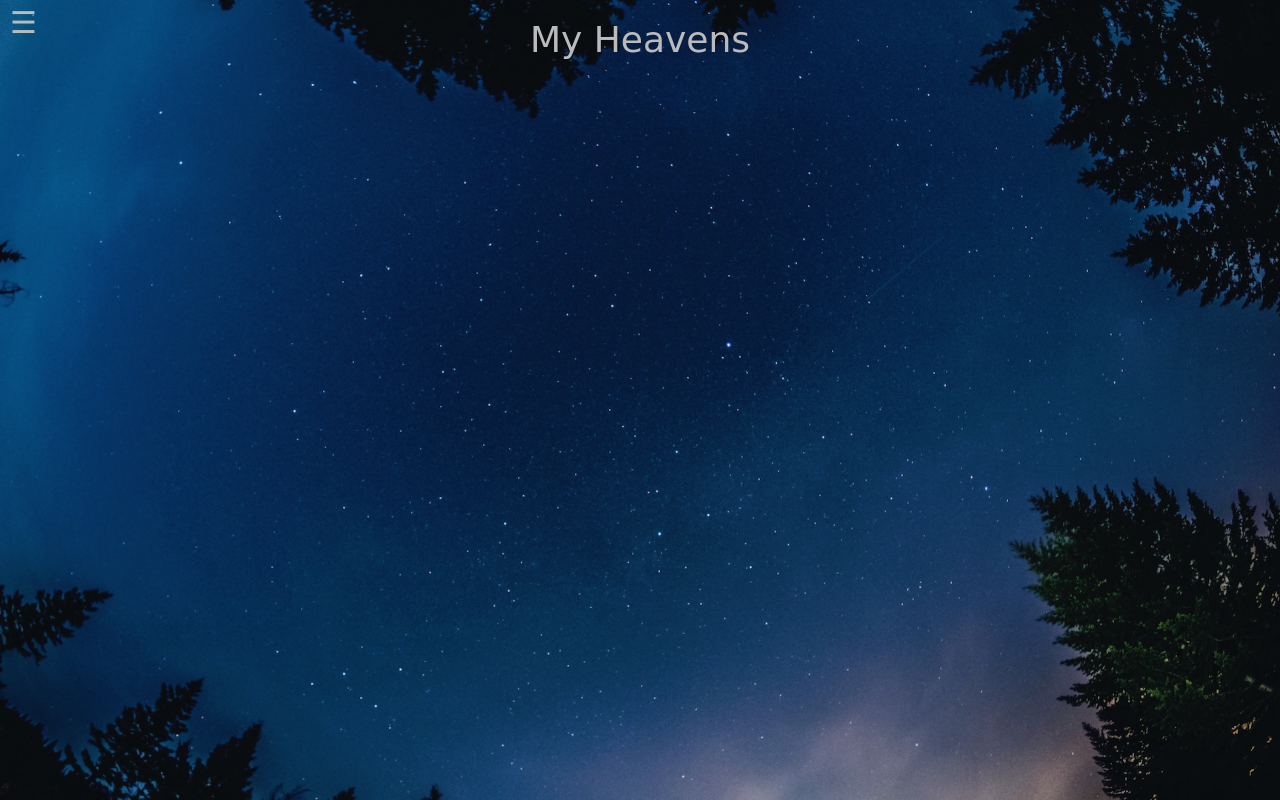
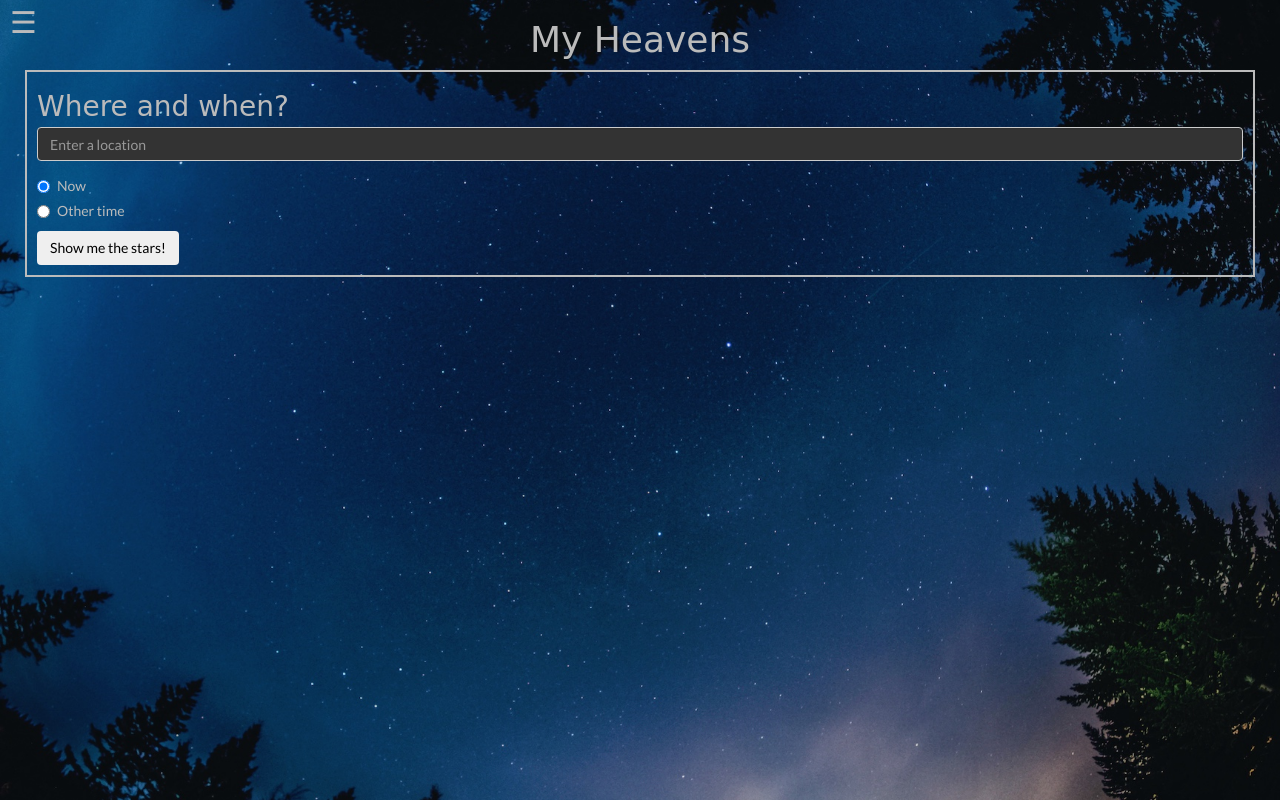
Before and after one commit to bonnie/my_heavens, a Flask app: page / in a window 1280 px wide. Run offline with Flask 2, Linux system fonts and the light colour scheme; data that the repository does not hold is empty; some libraries are stand-ins or nearby versions; some web fonts are replaced.

Commit message:
updated javascript and html so that the date / location form switches from the home tab to the star-map tab when the user switches tabs

```diff
--- a/static/js/d3/d3-main.js
+++ b/static/js/d3/d3-main.js
@@ -100,6 +100,8 @@ var getSkyRadius = function() {
     // return sky radius based on the available width / height
     //
     // uses global jquery obj starfieldDiv
+
+    return 400;
 
     var ht = $(window).height() / 2;
     var wd = starfieldDiv.width() / 2;
--- a/static/js/d3/solarsystem.js
+++ b/static/js/d3/solarsystem.js
@@ -21,7 +21,10 @@ var rotateAndDrawSolarSystem = function(error, locationResponse) {
 
   // success function for planet data from planets.json
 
-  // TODO: catch error where server is down and connection is refused
+    // switch to the star-map tab, if we're not already there
+    if (showStarsBtn.parents('#home') !== []) {
+        switchTab('star-map')
+    }
 
     // clear previous errors and warnings
     // errorDiv, warnDiv, and formGroups defined in star-page-control.js
--- a/static/js/sidenav.js
+++ b/static/js/sidenav.js
@@ -1,4 +1,6 @@
 // functions for navigation
+
+"use strict";
 
 // event listener
 $('.tab-link').on('click', function() {
@@ -9,11 +11,34 @@ $('.tab-link').on('click', function() {
 function switchTab(tab) {
     // hide all other tabs but the requested one
 
+    // debugger;
+
     // replace spaces
     tab = tab === 'Star&nbsp;Map' ? 'star-map' : tab.toLowerCase();
 
     // hide all tabs
-    $('.tab-div').hide()
+    $('.tab-div').hide();
+
+    // move the dateloc form, if necessary
+    if (tab == 'home' || tab == 'star-map') {
+
+        // define where the dateloc form needs to move
+        var oldtab = tab == 'home' ? 'star-map' : 'home';
+
+        // gather the existing contents
+        var datelocFormContents = datelocForm.detach();
+
+        // stick 'em in the other tab
+        datelocFormContents.appendTo('#' + tab + ' .dateloc-form-container');
+
+        // if it's the home tab, hide the cancel button; otherwise show it
+        if (tab == 'home') {
+            datelocFormCancel.hide();
+        } else {
+            datelocFormCancel.show();
+        }
+
+    }
 
     // show requested tab
     $('#' + tab).show()
--- a/templates/chart_scripts.html
+++ b/templates/chart_scripts.html
@@ -6,3 +6,4 @@
   <script type='text/javascript' src='/static/js/d3/solarsystem.js'></script>
   <script type='text/javascript' src='/static/js/d3/d3-main.js'></script>
   <script type='text/javascript' src='/static/js/d3/compass-rose.js'></script>
+  <script src='https://maps.googleapis.com/maps/api/js?key={{ google_key }}&libraries=places&callback=initPlaces' async defer></script>
--- a/templates/home.html
+++ b/templates/home.html
@@ -1,9 +1,31 @@
 <div id='home' class='container-fluid tab-div'>
   <div class='row'>
-    <div class='col-xs-12'>
+    <div class='col-xs-12 entry-form'>
 
-    <h1 class='home'>My Heavens</h1>
+      <h1 class='home'>My Heavens</h1>
+      <div class='dateloc-form-container'>
+        <div id='dateloc-form' class='info'>
+          <h3>Where and when?</h3>
+          <div class='form-group' id='location-form-group'>
+            <input type='text' class='form-control' id='city-input' placeholder='Enter a location'>
+          </div>
 
+          <div class='radio'>
+            <label><input id='now-time' type='radio' name='datetime' value='now' checked='checked'>Now</label>
+          </div>
+          <div class='radio'>
+            <label><input id='change-time' type='radio' name='datetime' value='not-now'>Other time</label>
+          </div>
+          <div id='datetime-form-group' class='form-group'>
+              <div class='input-group date'>
+                  <input type='datetime-local' id='datetime-input' class='form-control'>
+              </div>
+          </div>
+          <button id='show-stars' class='btn'>Show me the stars!</button>
+          <button id='dateloc-form-cancel' class='btn'>Cancel</button>
+          <div class='alert alert-danger' role='alert' id='error'></div>
+        </div>
+      </div>
     </div>
   </div>
 </div>
--- a/templates/main.html
+++ b/templates/main.html
@@ -42,7 +42,6 @@
     <script type='text/javascript'
           src='https://maxcdn.bootstrapcdn.com/bootstrap/3.3.7/js/bootstrap.min.js'></script>
     <script type='text/javascript' src='/static/js/sidenav.js'></script>
-    <script src='https://maps.googleapis.com/maps/api/js?key={{ google_key }}&libraries=places&callback=initPlaces' async defer></script>
 
     <!-- scripts for individual tabs -->
     {% include 'chart_scripts.html' %}
--- a/templates/stars.html
+++ b/templates/stars.html
@@ -4,27 +4,7 @@
 
     </div>
     <div id='controls' class='col-xs-12 col-md-6 col-lg-4'>
-      <div id='dateloc-form' class='info'>
-        <h3>Where and when?</h3>
-        <div class='form-group' id='location-form-group'>
-          <input type='text' class='form-control' id='city-input' placeholder='Enter a location'>
-        </div>
-
-        <div class='radio'>
-          <label><input id='now-time' type='radio' name='datetime' value='now' checked='checked'>Now</label>
-        </div>
-        <div class='radio'>
-          <label><input id='change-time' type='radio' name='datetime' value='not-now'>Other time</label>
-        </div>
-        <div id='datetime-form-group' class='form-group'>
-            <div class='input-group date'>
-                <input type='datetime-local' id='datetime-input' class='form-control'>
-            </div>
-        </div>
-        <button id='show-stars' class='btn'>Show me the stars!</button>
-        <button id='dateloc-form-cancel' class='btn'>Cancel</button>
-        <div class='alert alert-danger' role='alert' id='error'></div>
-      </div>
+      <div class='dateloc-form-container'></div>
       <div id='master-info-div'>
         <div id='dateloc-info' class='info'>
           <div class='info-header'></div>
```
Also changed, not shown: sketches/notes.txt (+7 -0 lines).
